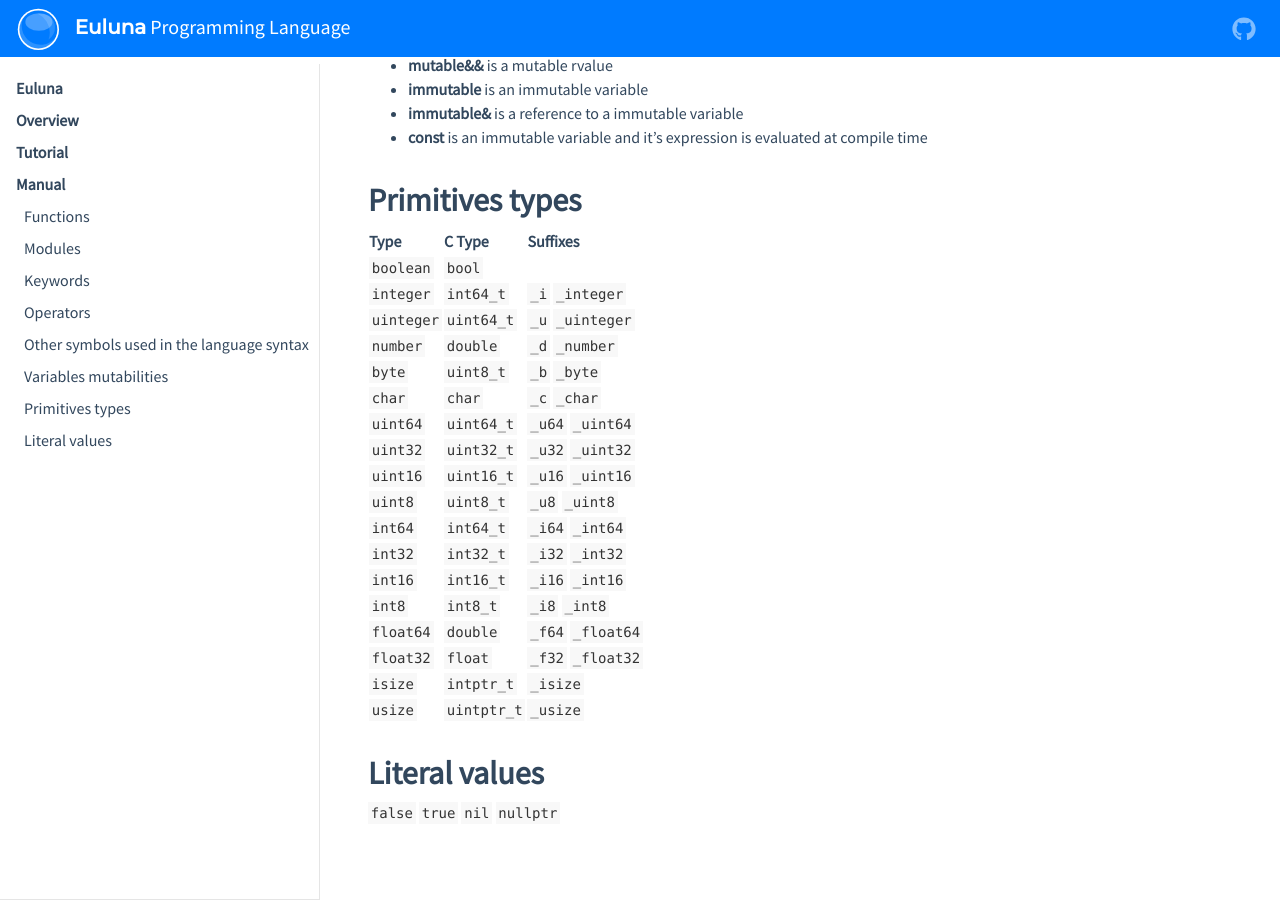
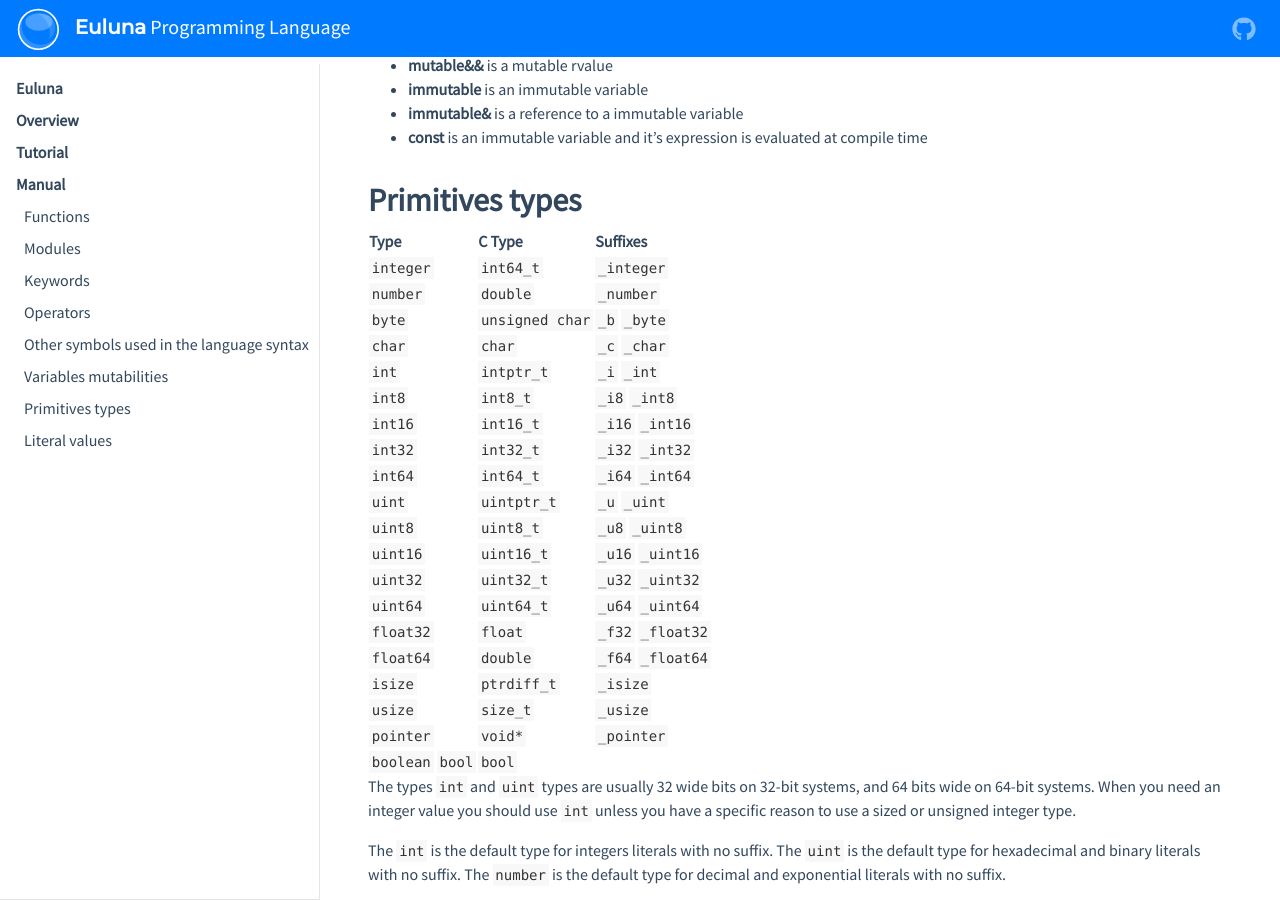
Before and after one commit to edubart/nelua-lang, a Jekyll site: the page built from docs/pages/manual.md, in a window 1280 px wide and 900 px high, scrolled down 2167 px. Built offline with Jekyll 4.4.1, drawn with Linux system fonts in a browser that asks for light colours; nearby versions of some CDN libraries.

Commit message:
Generate numbers with literals for C

```diff
--- a/docs/pages/manual.md
+++ b/docs/pages/manual.md
@@ -103,26 +103,36 @@
 
 ## Primitives types
 
-| Type  | C Type  | Suffixes  |
-|---|---|---|
-| `boolean` | `bool` | |
-| `integer` | `int64_t` | `_i` `_integer` |
-| `uinteger`| `uint64_t` | `_u` `_uinteger` |
-| `number` | `double` | `_d` `_number` |
-| `byte` | `uint8_t` | `_b` `_byte` |
-| `char` | `char` | `_c` `_char` |
-| `uint64` | `uint64_t` | `_u64` `_uint64` |
-| `uint32` | `uint32_t` | `_u32` `_uint32` |
-| `uint16` | `uint16_t` | `_u16` `_uint16` |
-| `uint8` | `uint8_t` | `_u8` `_uint8` |
-| `int64` | `int64_t` | `_i64` `_int64` |
-| `int32` | `int32_t` | `_i32` `_int32` |
-| `int16` | `int16_t` | `_i16` `_int16` |
-| `int8` | `int8_t` | `_i8` `_int8` |
-| `float64` | `double` | `_f64` `_float64` |
-| `float32` | `float` | `_f32` `_float32` |
-| `isize` | `intptr_t` | `_isize` |
-| `usize` | `uintptr_t` | `_usize` |
+| Type              | C Type          | Suffixes            |
+|-------------------|-----------------|---------------------|
+| `integer`         | `int64_t`       | `_integer`          |
+| `number`          | `double`        | `_number`           |
+| `byte`            | `unsigned char` | `_b` `_byte`        |
+| `char`            | `char`          | `_c` `_char`        |
+| `int`             | `intptr_t`      | `_i` `_int`         |
+| `int8`            | `int8_t`        | `_i8` `_int8`       |
+| `int16`           | `int16_t`       | `_i16` `_int16`     |
+| `int32`           | `int32_t`       | `_i32` `_int32`     |
+| `int64`           | `int64_t`       | `_i64` `_int64`     |
+| `uint`            | `uintptr_t`     | `_u` `_uint`        |
+| `uint8`           | `uint8_t`       | `_u8` `_uint8`      |
+| `uint16`          | `uint16_t`      | `_u16` `_uint16`    |
+| `uint32`          | `uint32_t`      | `_u32` `_uint32`    |
+| `uint64`          | `uint64_t`      | `_u64` `_uint64`    |
+| `float32`         | `float`         | `_f32` `_float32`   |
+| `float64`         | `double`        | `_f64` `_float64`   |
+| `isize`           | `ptrdiff_t`     | `_isize`            |
+| `usize`           | `size_t`        | `_usize`            |
+| `pointer`         | `void*`         | `_pointer`          |
+| `boolean` `bool`  | `bool`          |                     |
+
+The types `int` and `uint` types are usually 32 wide bits on 32-bit systems,
+and 64 bits wide on 64-bit systems. When you need an integer value you should use `int` unless you have a specific reason to use a sized or unsigned integer type.
+
+The `int` is the default type for integers literals with no suffix.
+The `uint` is the default type for hexadecimal and binary literals with no suffix.
+The `number` is the default type for decimal and exponential literals with no suffix.
+
 
 ## Literal values
 
```
Also changed, not shown: 4 other files.
